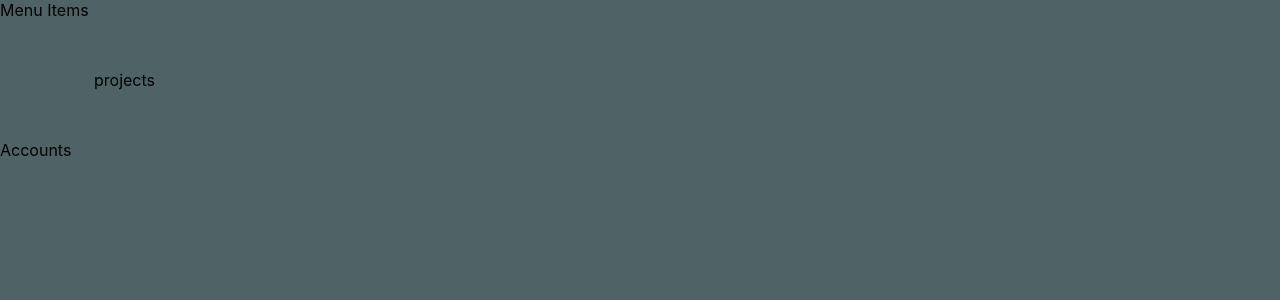
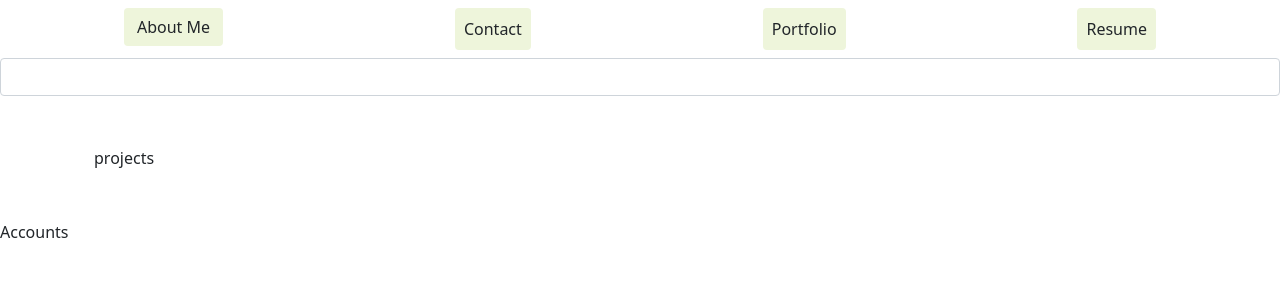
Before and after one commit to DrDano/react-portfolio-dh, a React (Create React App) app: page / in a window 1280 px wide. Shown: the top 300 px of the page. Built offline with nearby package versions, Linux system fonts and the light colour scheme.

Commit message:
adding react-bootstrap and bootstrap and creating contact, footer, nav, and project components

```diff
--- a/package.json
+++ b/package.json
@@ -8,6 +8,7 @@
     "@testing-library/user-event": "^13.5.0",
     "bootstrap": "^5.1.3",
     "react": "^17.0.2",
+    "react-bootstrap": "^2.2.1",
     "react-dom": "^17.0.2",
     "react-scripts": "5.0.0",
     "web-vitals": "^2.1.4"
--- a/src/App.js
+++ b/src/App.js
@@ -1,17 +1,19 @@
 import "./index.css";
+import { Table } from "react-bootstrap";
+import "bootstrap/dist/css/bootstrap.min.css";
+import { FormControl } from "react-bootstrap"
+import Nav from "./components/Nav";
+import Contact from "./components/Contact"
 
 function App() {
   return (
     <div>
       <header>
-        <nav>Menu Items</nav>
+        <Nav/>
+        <Contact FormControl={FormControl}/>
       </header>
-      <main>
-        projects
-      </main>
-      <footer>
-        Accounts
-      </footer>
+      <main>projects</main>
+      <footer>Accounts</footer>
     </div>
   );
 }
--- /dev/null
+++ b/src/components/Contact/index.js
@@ -0,0 +1,10 @@
+import React from 'react'
+
+export default function Contact(props) {
+    const { FormControl } = props
+  return (
+    <FormControl>
+
+    </FormControl>
+  )
+}
--- /dev/null
+++ b/src/components/Nav/index.js
@@ -0,0 +1,27 @@
+import React from 'react'
+
+export default function NavC(props) {
+const { Nav } = props
+
+  return (
+    <nav>
+        <ul className="nav d-flex p-2 justify-content-around">
+            <li className="nav-item">
+                <a
+                href="#About"
+                className="btn"
+                >About Me</a>
+            </li>
+            <li className="nav-item p-2 btn">
+                Contact
+            </li>
+            <li className="nav-item p-2 btn">
+                Portfolio
+            </li>
+            <li className="nav-item p-2 btn">
+                Resume
+            </li>
+        </ul>
+    </nav>
+  )
+}
--- a/src/index.css
+++ b/src/index.css
@@ -19,7 +19,7 @@ body {
   min-height: 100%;
 }
 
-body {
+.vsc-initialized {
   margin: 0;
   padding: 0;
   font-family: -apple-system, BlinkMacSystemFont, "Segoe UI", "Roboto", "Oxygen",
@@ -53,3 +53,7 @@ h6 {
 p {
   color: var(--grey-color-2);
 }
+
+.btn {
+  background-color: var(--light-color) !important;
+}
```
Also changed, not shown: src/components/Footer/index.js (added), src/components/Project/index.js (added), 1 other file (tests, documents, lock files or other folders).
